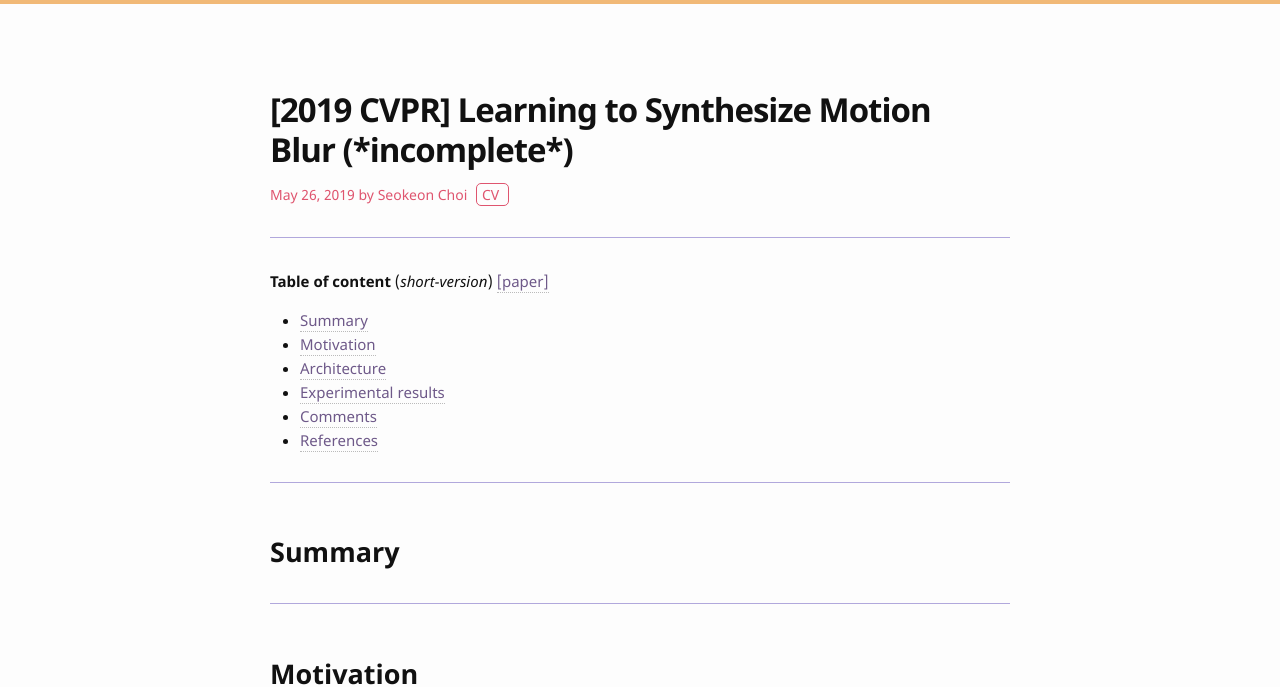
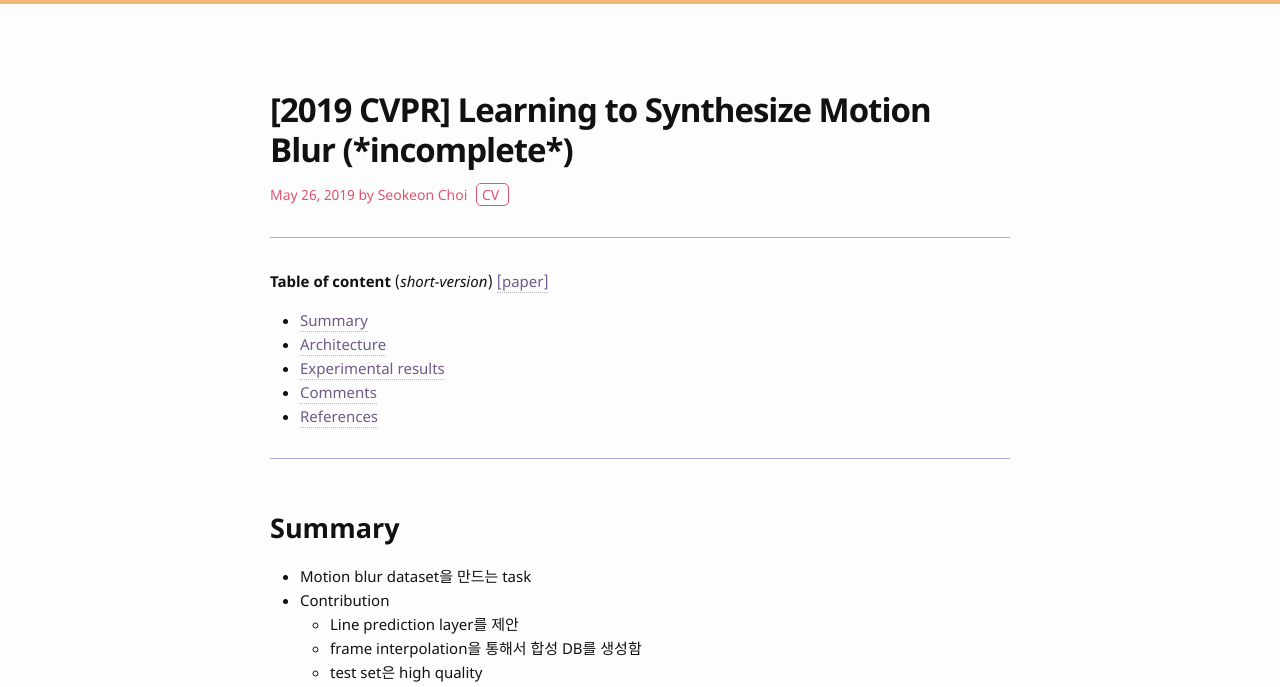
Before and after one commit to bismex/bismex.github.io, a Jekyll site: the page built from _posts/2019-05-26-LSMB.md, in a window 1280 px wide and 1400 px high. Shown: the top 687 px of the window. Built offline with Jekyll 4.4.1, drawn with Linux system fonts in a browser that asks for light colours; some of the changed text lies outside the part shown.

Commit message:
Update 2019-05-26-LSMB.md

```diff
--- a/_posts/2019-05-26-LSMB.md
+++ b/_posts/2019-05-26-LSMB.md
@@ -19,9 +19,12 @@
 
 ## Summary
 
----
-
-## Motivation
+- Motion blur dataset을 만드는 task
+- Contribution
+  - Line prediction layer를 제안
+  - frame interpolation을 통해서 합성 DB를 생성함
+  - test set은 high quality
+- Motion blur synthetic DB를 생성하기 위해서는 Fast motion 관련된 조건들이 많다.
 
 <br/>
 ![picture]({{ '/assets/images/LSMB01.png' | relative_url }})
@@ -34,7 +37,10 @@
 
 ## Architecture
 
-
+- 전체 프레임워크
+  - U-Net사용
+  - 학습 때는 3장의 이미지를 사용하며, 두 이미지 사이에 15장의 영상을 만들고 weighted sum (linear interpolation)
+  - 테스트 때는 2장의 이미지만 사용하면 blur 이미지가 나온다.
 <br/>
 ![picture]({{ '/assets/images/LSMB02.png' | relative_url }})
 {: style="width: 100%;" class="center"}
@@ -46,7 +52,6 @@
 
 ## Experimental results
 
-
 <br/>
 ![picture]({{ '/assets/images/LSMB03.png' | relative_url }})
 {: style="width: 100%;" class="center"}
@@ -54,10 +59,11 @@
 <br/>
 ***Fig. 3. 실험 결과***</span>
 
-
 ---
 
 ## Comments
+
+
 
 ---
 
```
